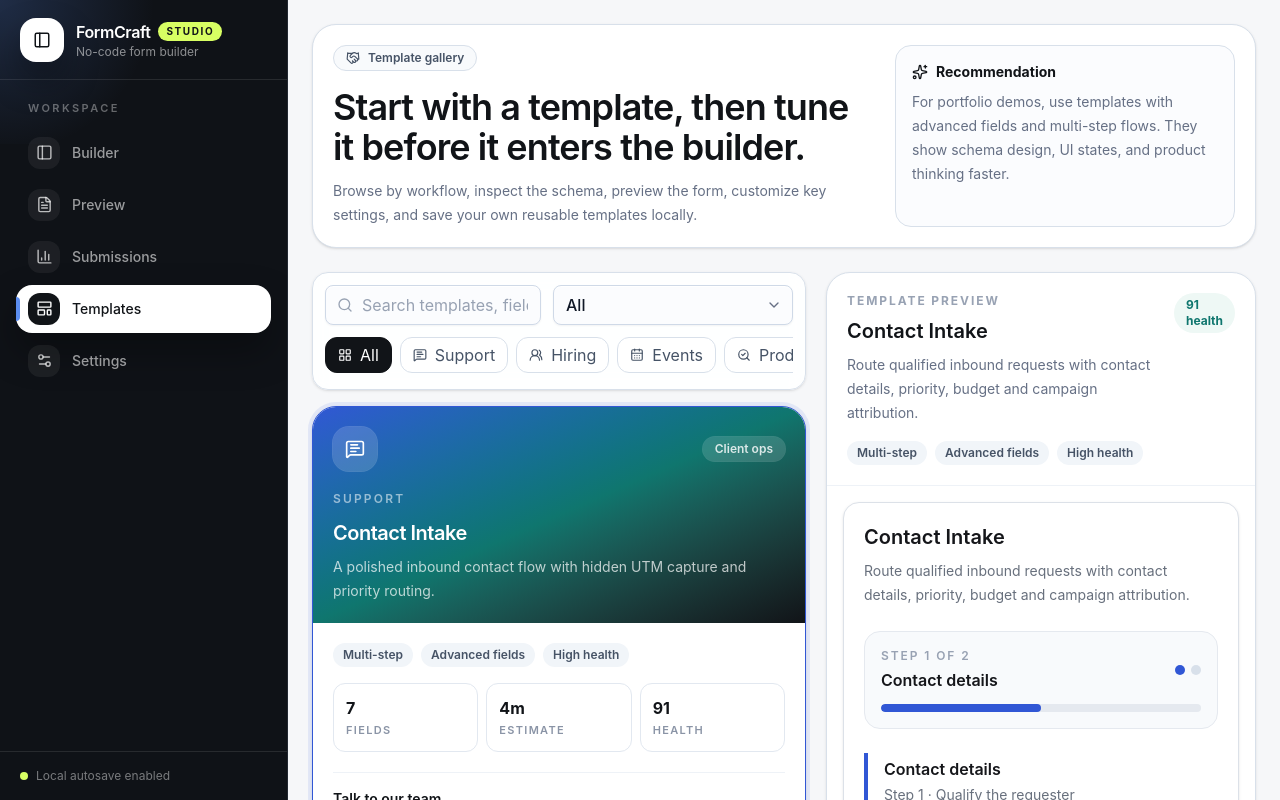
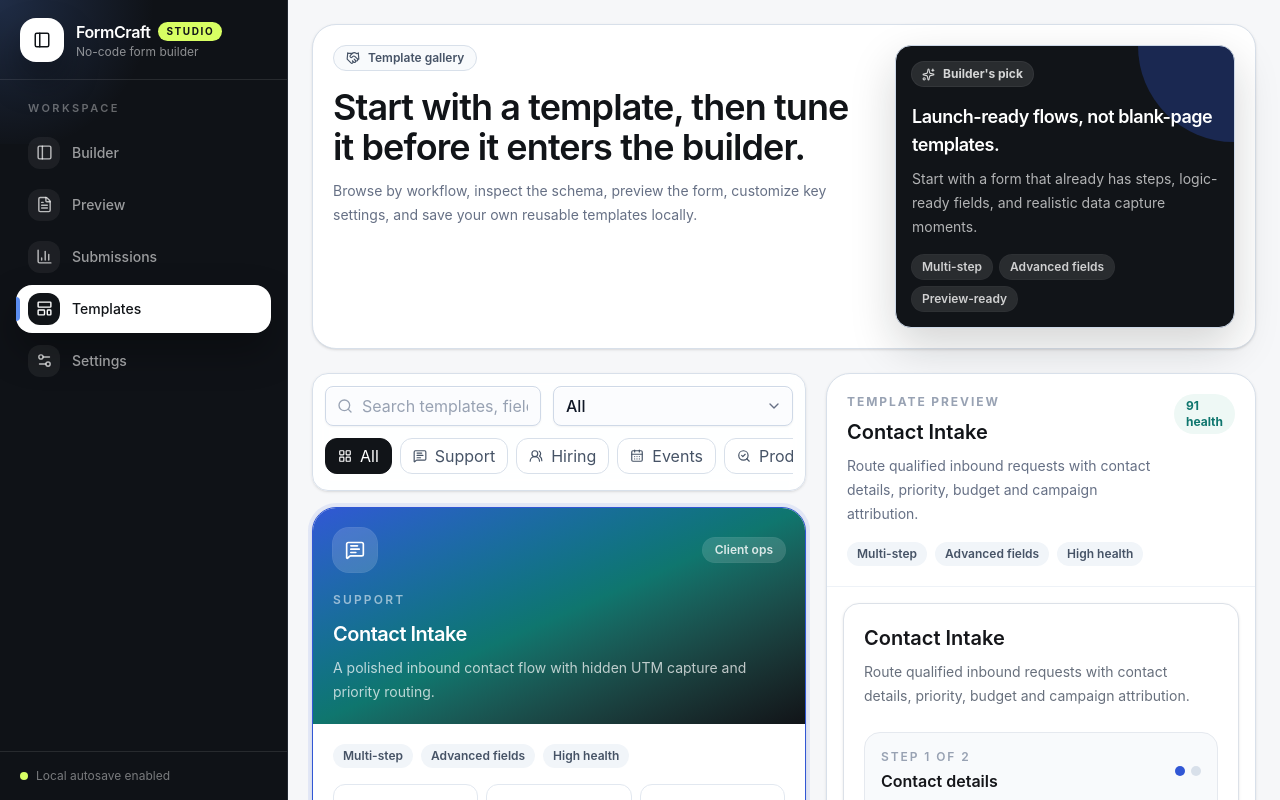
Before and after one commit to OmKhandale05/formcraft, a Next.js app: page /templates in a window 1280 px wide. Shown: the top 800 px of the page. Built offline with nearby package versions, Linux system fonts and the light colour scheme.

Commit message:
style(templates): make starter card more engaging

```diff
--- a/src/app/templates/page.tsx
+++ b/src/app/templates/page.tsx
@@ -284,14 +284,25 @@
                 Browse by workflow, inspect the schema, preview the form, customize key settings, and save your own reusable templates locally.
               </p>
             </div>
-            <div className="rounded-2xl border border-[#d8e0ea] bg-[#fbfcfe] p-4">
-              <p className="flex items-center gap-2 text-sm font-bold text-[#111418]">
-                <Sparkles size={16} />
-                Recommendation
-              </p>
-              <p className="mt-2 text-sm leading-6 text-[#667085]">
-                For portfolio demos, use templates with advanced fields and multi-step flows. They show schema design, UI states, and product thinking faster.
-              </p>
+            <div className="relative overflow-hidden rounded-2xl border border-[#cdd8e7] bg-[#111418] p-4 text-white shadow-[0_18px_45px_rgba(17,20,24,0.18)]">
+              <div className="absolute right-0 top-0 h-24 w-24 rounded-bl-full bg-[#3157d5]/30" />
+              <div className="relative">
+                <p className="inline-flex items-center gap-2 rounded-full bg-white/10 px-2.5 py-1 text-xs font-bold text-white/80 ring-1 ring-white/15">
+                  <Sparkles size={13} />
+                  Builder&apos;s pick
+                </p>
+                <h2 className="mt-4 text-lg font-semibold tracking-tight">Launch-ready flows, not blank-page templates.</h2>
+                <p className="mt-2 text-sm leading-6 text-white/68">
+                  Start with a form that already has steps, logic-ready fields, and realistic data capture moments.
+                </p>
+                <div className="mt-4 flex flex-wrap gap-2">
+                  {["Multi-step", "Advanced fields", "Preview-ready"].map((item) => (
+                    <span key={item} className="rounded-full bg-white/10 px-2.5 py-1 text-xs font-semibold text-white/78 ring-1 ring-white/12">
+                      {item}
+                    </span>
+                  ))}
+                </div>
+              </div>
             </div>
           </div>
         </section>
```
